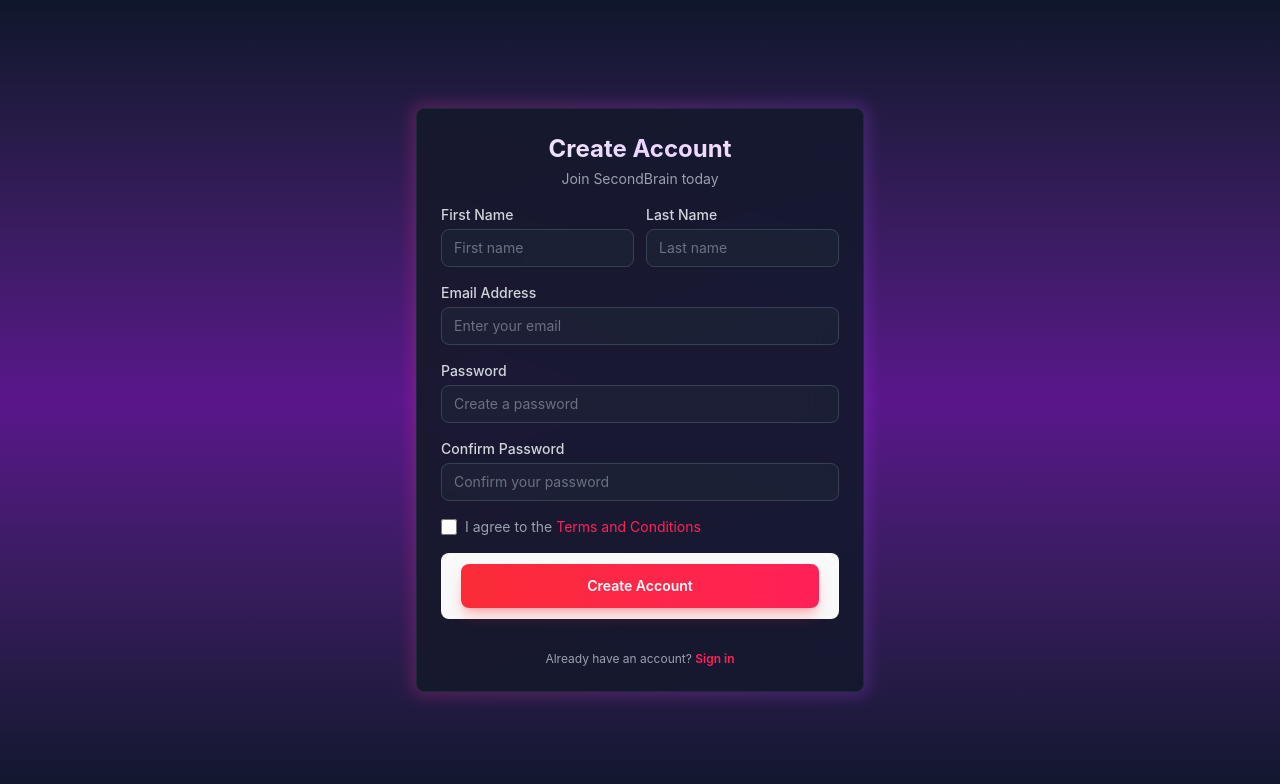
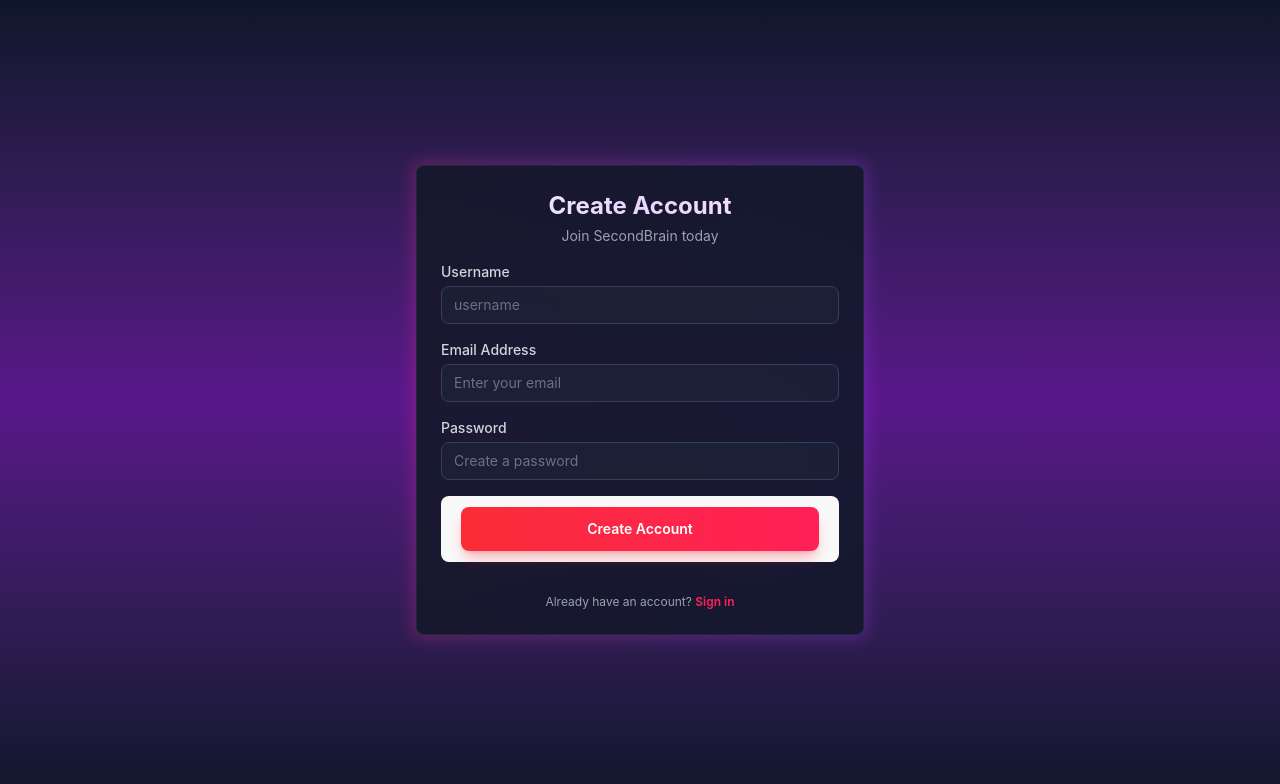
Before and after one commit to SinghBanta/Notes-Application, a React (Vite) app: page /signup in a window 1280 px wide. Shown: the top 784 px of the page. Built offline with nearby package versions, Linux system fonts and the light colour scheme.

Commit message:
add authentication

```diff
--- a/package.json
+++ b/package.json
@@ -11,12 +11,14 @@
   },
   "dependencies": {
     "@tailwindcss/vite": "^4.0.8",
+    "axios": "^1.8.4",
     "framer-motion": "^12.4.7",
     "react": "^19.0.0",
     "react-dom": "^19.0.0",
     "react-icons": "^5.5.0",
     "react-router": "^7.2.0",
     "react-router-dom": "^7.2.0",
+    "react-toastify": "^11.0.5",
     "tailwindcss": "^4.0.8"
   },
   "devDependencies": {
--- a/src/App.jsx
+++ b/src/App.jsx
@@ -3,6 +3,7 @@ import Navbar from "./components/Navbar";
 import { motion } from "framer-motion";
 import { FaFileAlt, FaVideo, FaMicrophone, FaShareAlt } from 'react-icons/fa';
 import './index.css';
+
 
 
 const App = () => {
--- a/src/login.jsx
+++ b/src/login.jsx
@@ -1,12 +1,37 @@
-import React from 'react';
 import { motion } from 'framer-motion';
 import { Link } from 'react-router-dom';
+import { useState } from 'react';
+import { useNavigate } from 'react-router-dom';
+import {  toast } from 'react-toastify';
+import 'react-toastify/dist/ReactToastify.css';
+import axios from 'axios';
+
 
 const Login = () => {
-    const handleSubmit = (event) => {
-      event.preventDefault();
-      window.location.href = "/";
-    };
+
+  const [email,setEmail]=useState('');
+  const [password,setPassword]=useState('');
+  const navigate = useNavigate();
+
+  const handleSubmit = async (e) => {
+    e.preventDefault();
+
+    try {
+      const response = await axios.post('http://localhost:3000/api/auth/login', {
+        email,
+        password
+      });
+
+      console.log('Login successful:', response.data);
+      toast.success("Login successful!");
+      navigate('/app'); // Redirect after success
+    } catch (err) {
+      console.error('Login error:', err);
+      const message = (err.response && err.response.data && err.response.data.message) || 'Wrong Password, try again.';
+      toast.error(message);
+    }
+  }
+
 
     return (
       <div className="min-h-screen bg-gradient-to-b from-slate-900 via-purple-900 to-slate-900 flex items-center justify-center p-4">
@@ -46,6 +71,9 @@ const Login = () => {
                       type="email"
                       id="email"
                       placeholder="Enter your email"
+                      // value={email}
+                      name='email'
+                      onChange={(e)=>setEmail(e.target.value)}
                       className="relative w-full px-3 py-2 bg-gray-800/50 border border-gray-700 rounded-lg focus:outline-none focus:border-rose-500 text-gray-300 placeholder-gray-500 text-sm"
                       required
                     />
@@ -62,6 +90,9 @@ const Login = () => {
                     <input
                       type="password"
                       id="password"
+                      // value={password}
+                      name='password'
+                      onChange={(e)=>setPassword(e.target.value)}
                       placeholder="Enter your password"
                       className="relative w-full px-3 py-2 bg-gray-800/50 border border-gray-700 rounded-lg focus:outline-none focus:border-rose-500 text-gray-300 placeholder-gray-500 text-sm"
                       required
@@ -69,24 +100,7 @@ const Login = () => {
                   </div>
                 </div>
 
-                {/* Remember Me & Forgot Password */}
-                <div className="flex items-center justify-between text-xs">
-                  <div className="flex items-center">
-                    <input
-                      id="remember-me"
-                      type="checkbox"
-                      className="h-3 w-3 rounded border-gray-700 bg-gray-800 text-rose-500 focus:ring-rose-500"
-                    />
-                    <label htmlFor="remember-me" className="ml-2 block text-gray-400">
-                      Remember me
-                    </label>
-                  </div>
-                  <div>
-                    <a href="#" className="text-rose-500 hover:text-rose-400 transition-colors">
-                      Forgot password?
-                    </a>
-                  </div>
-                </div>
+
 
                 {/* Submit Button */}
                 <button
@@ -145,8 +159,7 @@ const Login = () => {
               </form>
 
               {/* Sign Up Link */}
-              <p className="mt-4 text-center text-xs text-gray-400">
-                Don't have an account?{' '}
+              <p className="mt-4 text-center text-xs text-gray-400">Don&apos;t have an account?{' '}
                 <Link to="/signup" className="text-rose-500 hover:text-rose-400 font-semibold transition-colors">
                   Sign up for free
                 </Link>
--- a/src/main.jsx
+++ b/src/main.jsx
@@ -4,6 +4,7 @@ import ReactDOM from "react-dom/client";
 import { BrowserRouter, Routes, Route } from "react-router";
 import Login from "./login.jsx";
 import Signup from "./signup.jsx";
+import { ToastContainer } from 'react-toastify';
 
 
 
@@ -12,9 +13,20 @@ const root = document.getElementById("root");
 ReactDOM.createRoot(root).render(
   <BrowserRouter>
     <Routes>
-      <Route path="/" element={<App />} />
+      <Route path="/app" element={<App />} />
       <Route path="/login" element={<Login />} />
       <Route path="/signup" element={<Signup />} />
     </Routes>
+    <ToastContainer position="top-right"
+autoClose={5000}
+hideProgressBar={false}
+newestOnTop={false}
+closeOnClick={false}
+rtl={false}
+pauseOnFocusLoss
+draggable
+pauseOnHover
+theme="dark"
+/>
   </BrowserRouter>
 );
--- a/src/signup.jsx
+++ b/src/signup.jsx
@@ -1,12 +1,39 @@
-import React from 'react';
+
 import { motion } from 'framer-motion';
-import { Link } from 'react-router-dom';
+// import { Link } from 'react-router-dom';
+import { useState } from 'react';
+import axios from "axios";
+import { Link,useNavigate } from "react-router-dom";
+import { toast } from 'react-toastify';
+
 
 const Signup = () => {
-  const handleSubmit = (event) => {
-    event.preventDefault();
-    window.location.href = "/";
-  };
+
+  const [username,setUsername]=useState('');
+  const [email,setEmail]=useState('');
+  const [password,setPassword]=useState('');
+  const navigate = useNavigate();
+
+
+  const handleSubmit = async (e) => {
+    e.preventDefault();
+
+    try {
+      const response = await axios.post('http://127.0.0.1:3000/api/auth/register', {
+        username,
+        email,
+        password
+      });
+
+      console.log('Registration successful:', response.data);
+      toast.success("Registration successful!");
+      navigate('/login');
+    } catch (err) {
+      console.error('Registration error:', err?.response?.data ?? err.message ?? err);
+      const message = err?.response?.data?.error?.message || 'User already exists, try again.';
+      toast.error(message);
+    }
+  }
 
   return (
     <div className="min-h-screen bg-gradient-to-b from-slate-900 via-purple-900 to-slate-900 flex items-center justify-center p-4">
@@ -35,42 +62,29 @@ const Signup = () => {
 
             {/* Signup Form */}
             <form onSubmit={handleSubmit} className="space-y-4">
-              {/* Name Inputs */}
-              <div className="grid grid-cols-2 gap-3">
+
+
                 {/* First Name */}
                 <div>
-                  <label htmlFor="firstName" className="block text-sm font-medium text-gray-300 mb-1">
-                    First Name
+                  <label htmlFor="username" className="block text-sm font-medium text-gray-300 mb-1">
+                    Username
                   </label>
                   <div className="relative group">
                     <div className="absolute -inset-0.5 bg-gradient-to-r from-pink-500 to-purple-500 rounded-lg blur opacity-0 group-hover:opacity-10 transition duration-200"></div>
                     <input
                       type="text"
-                      id="firstName"
-                      placeholder="First name"
+                      id="username"
+                      // value={username}
+                      name="username"
+                      onChange={(e)=>setUsername(e.target.value)}
+                      placeholder="username"
+
                       className="relative w-full px-3 py-2 bg-gray-800/50 border border-gray-700 rounded-lg focus:outline-none focus:border-rose-500 text-gray-300 placeholder-gray-500 text-sm"
                       required
                     />
                   </div>
                 </div>
 
-                {/* Last Name */}
-                <div>
-                  <label htmlFor="lastName" className="block text-sm font-medium text-gray-300 mb-1">
-                    Last Name
-                  </label>
-                  <div className="relative group">
-                    <div className="absolute -inset-0.5 bg-gradient-to-r from-pink-500 to-purple-500 rounded-lg blur opacity-0 group-hover:opacity-10 transition duration-200"></div>
-                    <input
-                      type="text"
-                      id="lastName"
-                      placeholder="Last name"
-                      className="relative w-full px-3 py-2 bg-gray-800/50 border border-gray-700 rounded-lg focus:outline-none focus:border-rose-500 text-gray-300 placeholder-gray-500 text-sm"
-                      required
-                    />
-                  </div>
-                </div>
-              </div>
 
               {/* Email Input */}
               <div>
@@ -78,11 +92,14 @@ const Signup = () => {
                   Email Address
                 </label>
                 <div className="relative group">
-                  <div className="absolute -inset-0.5 bg-gradient-to-r from-pink-500 to-purple-500 rounded-lg blur opacity-0 group-hover:opacity-10 transition duration-200"></div>
+                  <div className="absolute -inset-0.5 bg-gradient-to-r from-pink-500 to-purple-500 rounded-lg blur opacity-0 group-hover:opacity-10 transition duration-200 w-full"></div>
                   <input
                     type="email"
                     id="email"
                     placeholder="Enter your email"
+                    // value={email}
+                    name='email'
+                    onChange={(e)=>setEmail(e.target.value)}
                     className="relative w-full px-3 py-2 bg-gray-800/50 border border-gray-700 rounded-lg focus:outline-none focus:border-rose-500 text-gray-300 placeholder-gray-500 text-sm"
                     required
                   />
@@ -100,31 +117,19 @@ const Signup = () => {
                     type="password"
                     id="password"
                     placeholder="Create a password"
+                    // value={password}
+                    name='password'
+                    onChange={(e)=>setPassword(e.target.value)}
                     className="relative w-full px-3 py-2 bg-gray-800/50 border border-gray-700 rounded-lg focus:outline-none focus:border-rose-500 text-gray-300 placeholder-gray-500 text-sm"
                     required
                   />
                 </div>
               </div>
 
-              {/* Confirm Password Input */}
-              <div>
-                <label htmlFor="confirmPassword" className="block text-sm font-medium text-gray-300 mb-1">
-                  Confirm Password
-                </label>
-                <div className="relative group">
-                  <div className="absolute -inset-0.5 bg-gradient-to-r from-pink-500 to-purple-500 rounded-lg blur opacity-0 group-hover:opacity-10 transition duration-200"></div>
-                  <input
-                    type="password"
-                    id="confirmPassword"
-                    placeholder="Confirm your password"
-                    className="relative w-full px-3 py-2 bg-gray-800/50 border border-gray-700 rounded-lg focus:outline-none focus:border-rose-500 text-gray-300 placeholder-gray-500 text-sm"
-                    required
-                  />
-                </div>
-              </div>
+
 
               {/* Terms and Conditions */}
-              <div className="flex items-center">
+              {/* <div className="flex items-center">
                 <input
                   id="terms"
                   type="checkbox"
@@ -137,7 +142,7 @@ const Signup = () => {
                     Terms and Conditions
                   </a>
                 </label>
-              </div>
+              </div> */}
 
               {/* Submit Button */}
               <motion.button
@@ -160,7 +165,6 @@ const Signup = () => {
               </p>
 
 
-
             </form>
 
 
```
Also changed, not shown: 1 other file (tests, documents, lock files or other folders).
